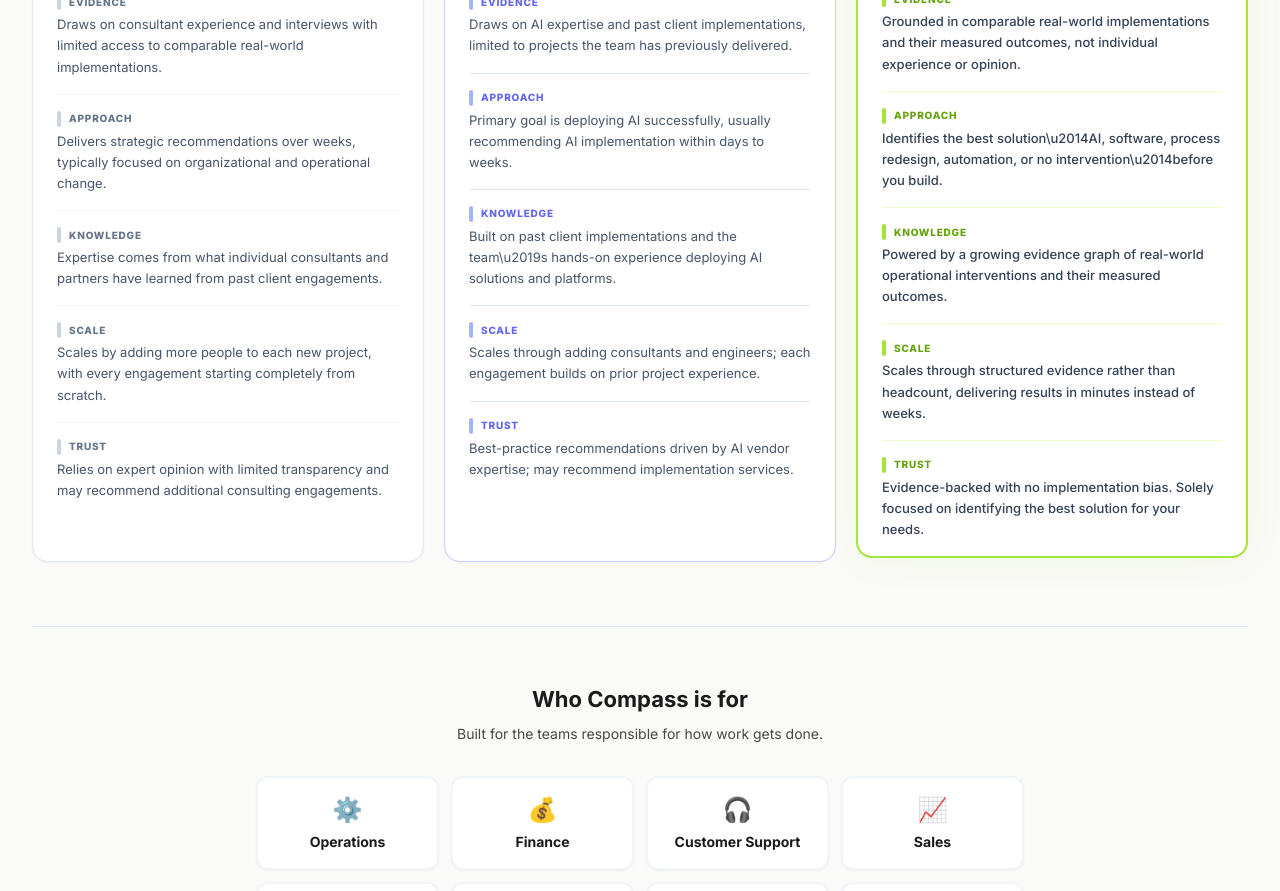
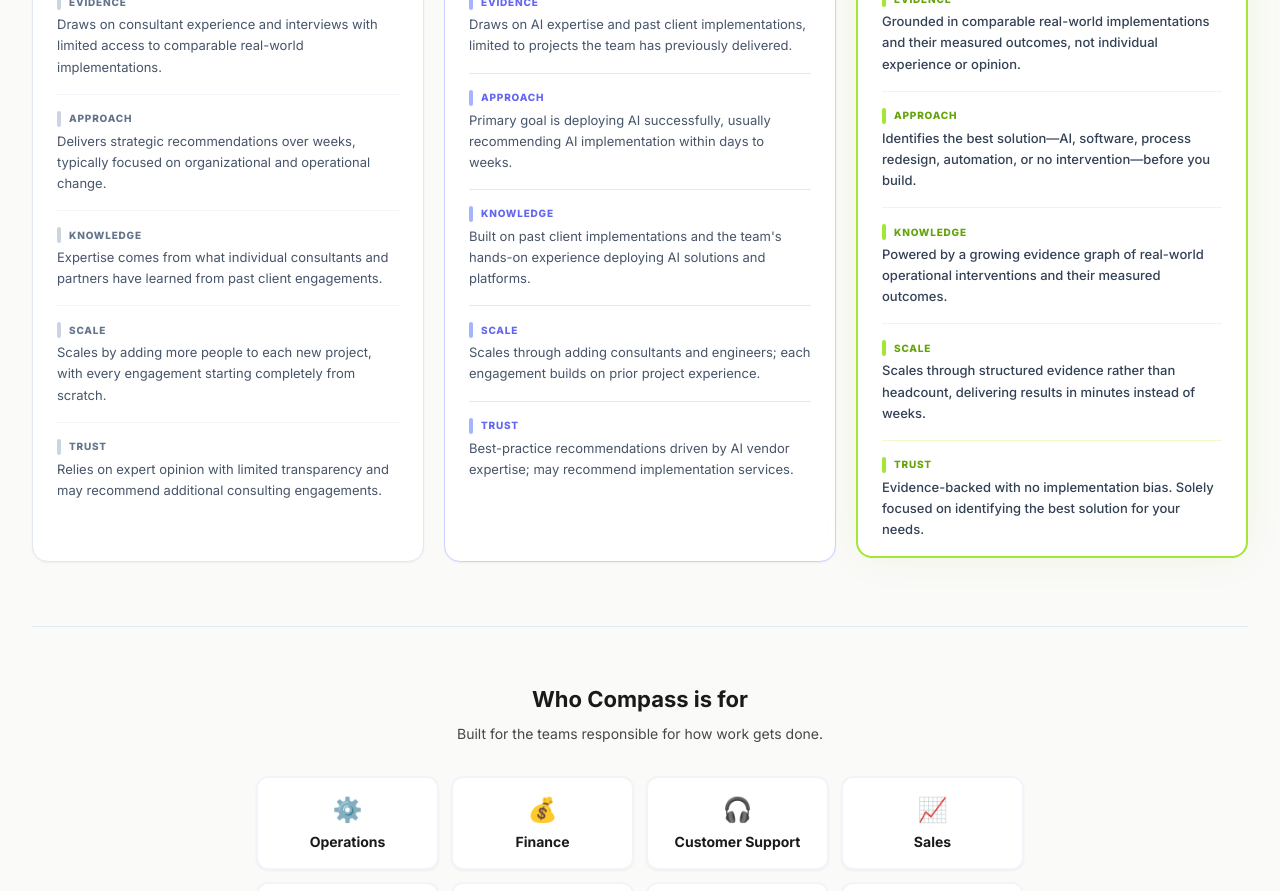
Before and after one commit to smithar106/Compass-Web, a Next.js app: page / in a window 1280 px wide. Shown: the part 1440-2331 px from the top of the page. Built offline with nearby package versions, Linux system fonts and the light colour scheme.

Commit message:
Fix unicode escapes in JSX text content: replace \u2019 with actual apostrophe, already fixed \u2014 with em dash

```diff
--- a/src/app/page.tsx
+++ b/src/app/page.tsx
@@ -289,7 +289,7 @@
                     <p className="text-[10px] font-extrabold uppercase tracking-[0.08em] text-indigo-500">Knowledge</p>
                   </div>
                   <p className="text-[13px] text-slate-600 leading-relaxed">
-                    Built on past client implementations and the team\u2019s hands-on experience deploying AI solutions and platforms.
+                    Built on past client implementations and the team's hands-on experience deploying AI solutions and platforms.
                   </p>
                 </div>
                 <div className="border-t border-indigo-100 pt-4">
@@ -339,7 +339,7 @@
                     <p className="text-[10px] font-extrabold uppercase tracking-[0.08em] text-lime-600">Approach</p>
                   </div>
                   <p className="text-[13px] text-slate-700 leading-relaxed font-[500]">
-                    Identifies the best solution\u2014AI, software, process redesign, automation, or no intervention\u2014before you build.
+                    Identifies the best solution—AI, software, process redesign, automation, or no intervention—before you build.
                   </p>
                 </div>
                 <div className="border-t border-lime-100 pt-4">
```
